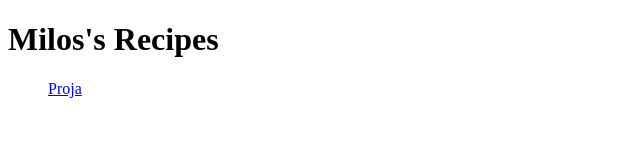
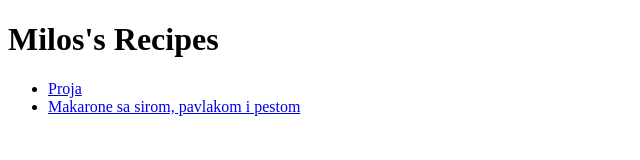
Before and after one commit to Cira000/odin-recipes, a plain HTML site: page index.html in a window 1280 px wide. Shown: the whole page, without its empty margins (0-640 px from the left). Drawn offline with Linux system fonts and the light colour scheme.

Commit message:
add another recipe

```diff
--- a/index.html
+++ b/index.html
@@ -8,7 +8,8 @@
 <body>
     <h1>Milos's Recipes</h1>
     <ul>
-        <a href="recipes/proja/proja.html">Proja</a>
+        <li><a href="recipes/proja/proja.html">Proja</a></li>
+        <li><a href="recipes/makarone-sir-pesto/makarone.html">Makarone sa sirom, pavlakom i pestom</a></li>
     </ul>
 </body>
 </html>
```
